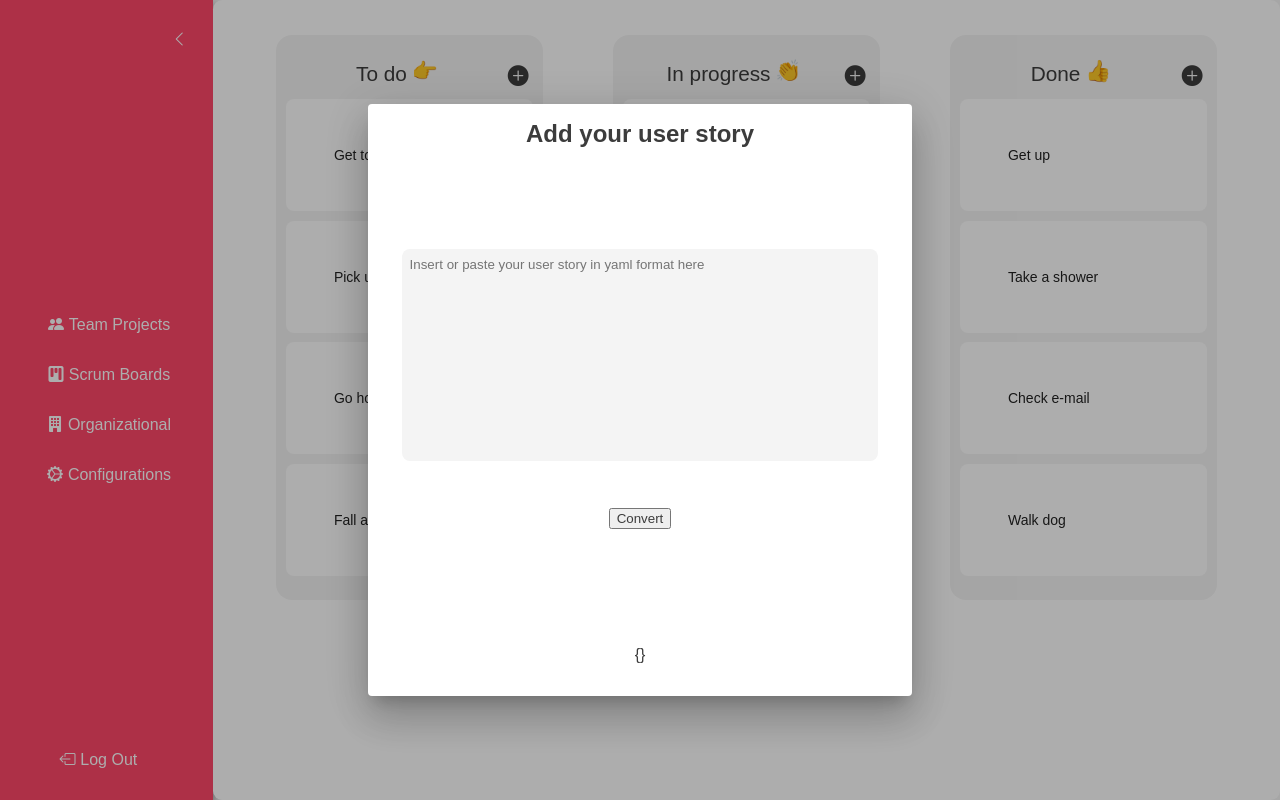
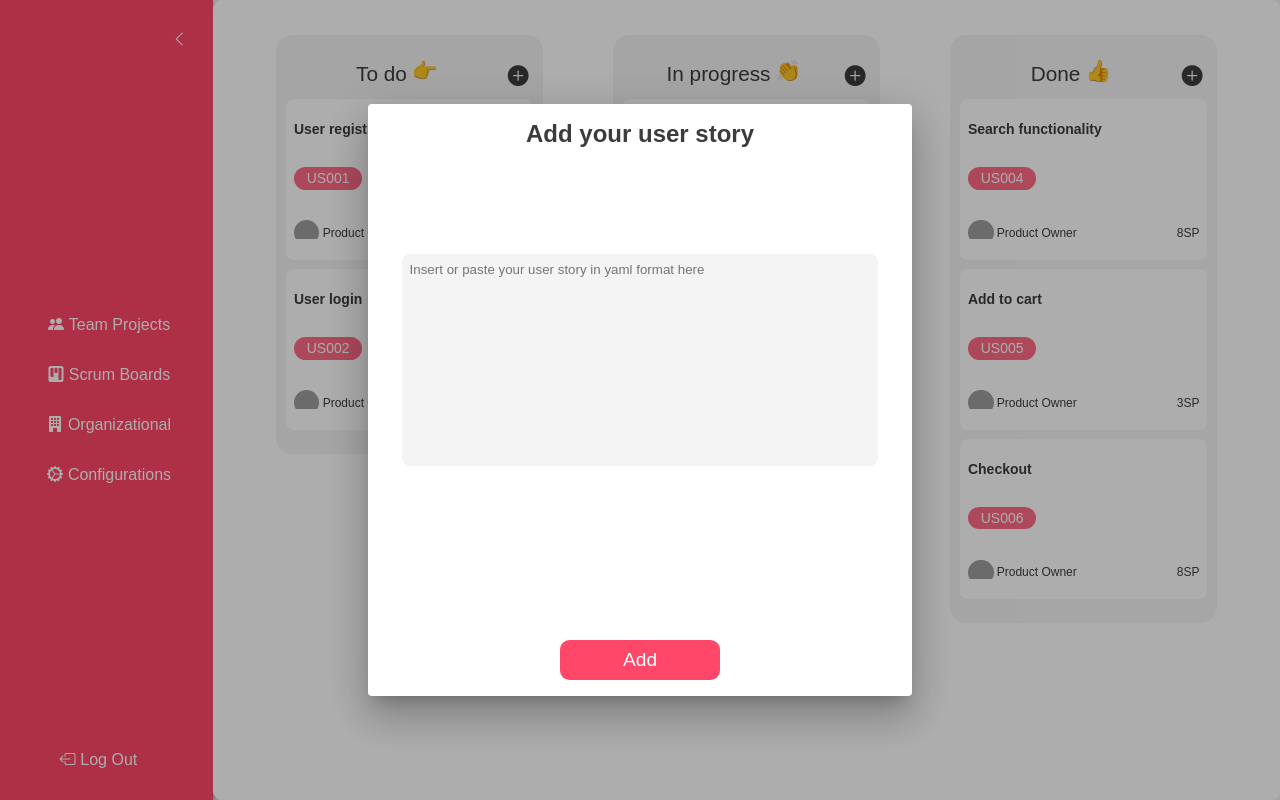
Before and after one commit to javierdominguezsuarez/YamlSprint, an Angular app in the folder YamlSprint/: page /demo in a window 1280 px wide. Both pictures are taken after a click on the icon 520 px from the left and 75 px from the top of the page. Built offline with nearby package versions, Linux system fonts and the light colour scheme; grey boxes are pictures that could not be loaded.

Commit message:
Added card component and Funtionality to add user story

```diff
--- a/YamlSprint/src/app/boards/scrum-board/scrum-board.component.html
+++ b/YamlSprint/src/app/boards/scrum-board/scrum-board.component.html
@@ -9,12 +9,12 @@
                   <h2 class="emoji">👉</h2>
                 </div>
                 <div class="add-container">
-                  <i class="bi bi-plus-circle-fill" (click)="openUsForm()"></i>
+                  <i class="bi bi-plus-circle-fill" (click)="openUsForm('first')"></i>
                 </div>
               </div>
 
 
-            <div class="example-box" *ngFor="let item of todo" cdkDrag>{{item}}</div>
+            <div class="example-box" *ngFor="let item of todo" cdkDrag><app-us-card [userStory]="item"></app-us-card></div>
         </div>
     </div>
     <div class="example-container">
@@ -28,11 +28,11 @@
                   <h2 class="emoji">👏</h2>
                 </div>
                 <div class="add-container">
-                  <i class="bi bi-plus-circle-fill" (click)="openUsForm()"></i>
+                  <i class="bi bi-plus-circle-fill" (click)="openUsForm('second')"></i>
                 </div>
               </div>
 
-            <div class="example-box" *ngFor="let item of progress" cdkDrag>{{item}}</div>
+            <div class="example-box" *ngFor="let item of progress" cdkDrag><app-us-card [userStory]="item"></app-us-card></div>
         </div>
     </div>
     <div class="example-container">
@@ -46,12 +46,12 @@
                   <h2 class="emoji">👍</h2>
                 </div>
                 <div class="add-container">
-                  <i class="bi bi-plus-circle-fill" (click)="openUsForm()"></i>
+                  <i class="bi bi-plus-circle-fill" (click)="openUsForm('third')"></i>
                 </div>
               </div>
 
 
-            <div class="example-box" *ngFor="let item of done" cdkDrag>{{item}}</div>
+            <div class="example-box" *ngFor="let item of done" cdkDrag><app-us-card [userStory]="item"></app-us-card></div>
         </div>
     </div>
 </main>
--- a/YamlSprint/src/app/boards/scrum-board/scrum-board.component.scss
+++ b/YamlSprint/src/app/boards/scrum-board/scrum-board.component.scss
@@ -37,17 +37,14 @@
 
 .example-box {
   border-radius: 0.5rem;
-  padding: 3rem;
   border-bottom: none;
   color: rgba(0, 0, 0, 0.87);
-  display: flex;
-  flex-direction: row;
-  align-items: center;
-  justify-content: space-between;
   box-sizing: border-box;
   cursor: move;
   background: white;
   font-size: 14px;
+  width: 100%;
+  padding: 0.5rem;
 }
 
 .cdk-drag-preview {
--- a/YamlSprint/src/app/boards/scrum-board/scrum-board.component.ts
+++ b/YamlSprint/src/app/boards/scrum-board/scrum-board.component.ts
@@ -1,20 +1,128 @@
 import { Component } from '@angular/core';
-import {CdkDragDrop, moveItemInArray, transferArrayItem} from '@angular/cdk/drag-drop';
+import { CdkDragDrop, moveItemInArray, transferArrayItem } from '@angular/cdk/drag-drop';
 import { MatDialog } from '@angular/material/dialog';
 import { UsFormComponent } from '../us-form/us-form.component';
+import { UserStory } from '../us-form/user-story';
 @Component({
   selector: 'app-scrum-board',
   templateUrl: './scrum-board.component.html',
   styleUrls: ['./scrum-board.component.scss']
 })
 export class ScrumBoardComponent {
-  todo = ['Get to work', 'Pick up groceries', 'Go home', 'Fall asleep'];
-  progress = ['Brush teeth']
-  done = ['Get up', 'Take a shower', 'Check e-mail', 'Walk dog'];
+  todo: UserStory[] = [
+    {
+      id: 'US001',
+      name: 'User registration',
+      description: 'As a new user, I want to register on the website so that I can access all its features.',
+      subtasks: [
+        'Create registration form',
+        'Implement back-end validation',
+        'Store user information in the database'
+      ],
+      acceptanceCriteria: [
+        'User can successfully register',
+        'User receives confirmation email'
+      ],
+      owner: 'Product Owner',
+      estimation: '3'
+    },
+    {
+      id: 'US002',
+      name: 'User login',
+      description: 'As a registered user, I want to login to the website so that I can access my account.',
+      subtasks: [
+        'Create login form',
+        'Implement back-end validation'
+      ],
+      acceptanceCriteria: [
+        'User can successfully login',
+        'User is redirected to their dashboard'
+      ],
+      owner: 'Product Owner',
+      estimation: '2'
+    }]
+
+  progress: UserStory[] = [
+    {
+      id: 'US003',
+      name: 'User profile',
+      description: 'As a user, I want to edit my profile information so that it is up-to-date.',
+      subtasks: [
+        'Create profile page',
+        'Implement edit functionality',
+        'Store updated user information in the database'
+      ],
+      acceptanceCriteria: [
+        'User can successfully edit their profile information',
+        'Updated information is saved to the database'
+      ],
+      owner: 'Product Owner',
+      estimation: '5'
+    }
+  ]
+
+  done: UserStory[] = [{
+    id: 'US004',
+    name: 'Search functionality',
+    description: 'As a user, I want to search for specific content on the website.',
+    subtasks: [
+      'Implement search bar',
+      'Implement search functionality',
+      'Display search results'
+    ],
+    acceptanceCriteria: [
+      'User can enter search terms in the search bar',
+      'Relevant search results are displayed'
+    ],
+    owner: 'Product Owner',
+    estimation: '8'
+  },
+  {
+    id: 'US005',
+    name: 'Add to cart',
+    description: 'As a user, I want to add items to my cart so that I can purchase them.',
+    subtasks: [
+      'Create shopping cart',
+      'Implement add to cart functionality',
+      'Store cart information in the database'
+    ],
+    acceptanceCriteria: [
+      'User can successfully add items to their cart',
+      'Cart information is saved to the database'
+    ],
+    owner: 'Product Owner',
+    estimation: '3'
+  },
+  {
+    id: 'US006',
+    name: 'Checkout',
+    description: 'As a user, I want to checkout and purchase the items in my cart.',
+    subtasks: [
+      'Create checkout page',
+      'Implement payment processing',
+      'Update inventory levels'
+    ],
+    acceptanceCriteria: [
+      'User can successfully complete checkout process',
+      'Payment is processed correctly',
+      'Inventory levels are updated'
+    ],
+    owner: 'Product Owner',
+    estimation: '8'
+  }]
+
+
+
+
+
+
+
+
+
 
   constructor(private dialog: MatDialog) { }
 
-  drop(event: CdkDragDrop<string[]>) {
+  drop(event: CdkDragDrop<UserStory[]>) {
     if (event.previousContainer === event.container) {
       moveItemInArray(event.container.data, event.previousIndex, event.currentIndex);
     } else {
@@ -26,11 +134,26 @@ export class ScrumBoardComponent {
       );
     }
   }
-  openUsForm() {
+  openUsForm(board: string) {
     const dialogRef = this.dialog.open(UsFormComponent);
 
-    dialogRef.afterClosed().subscribe(result => {
+    dialogRef.componentInstance.addEvent.subscribe((us: UserStory) => {
       console.log('The dialog was closed');
-    });
+      console.log('UserStory object:', us);
+      if (us) {
+        if (board === "first") {
+          this.todo.push(us)
+        }
+        if (board === "second") {
+          this.progress.push(us)
+        }
+        if (board === "third") {
+          this.done.push(us)
+        }
+      }
+      dialogRef.close();
+    })
+
+
   }
 }
--- /dev/null
+++ b/YamlSprint/src/app/boards/us-card/us-card.component.html
@@ -0,0 +1,21 @@
+<article>
+    <section class="top">
+        <p><strong>{{this.userStory.name || "UserStoryName"}}</strong></p>
+    </section>
+    <section class="mid">
+        <div class="id-container">
+            <p class="id-text">{{this.userStory.id|| "UserStoryID"}}</p>
+        </div>
+
+    </section>
+    <section class="bot">
+        <div class="owner-container">
+            <div class="pic-container">
+                <img src="https://i2-prod.dailyrecord.co.uk/incoming/article1986413.ece/ALTERNATES/s1227b/Lemur.jpg" alt="Francisco">
+            </div>
+            <p class="owner-text">{{this.userStory.owner|| "UserStoryOwner"}}</p>
+        </div>
+
+        <p class="sp-text">{{this.userStory.estimation + 'SP'|| "UserStoryEstimation"}}</p>
+    </section>
+</article>
--- /dev/null
+++ b/YamlSprint/src/app/boards/us-card/us-card.component.scss
@@ -0,0 +1,73 @@
+article {
+    height: 100%;
+    width: 100%;
+    display: flex;
+    flex-direction: column;
+    justify-content: space-between;
+    border-radius: 0.5rem;
+    gap: 1rem;
+}
+
+.top {
+    height: 30%;
+    width: 100%;
+}
+
+.mid {
+    height: 40%;
+    width: 100%;
+}
+
+.bot {
+    padding-top: 0.5rem;
+    height: 40%;
+    width: 100%;
+    display: flex;
+    justify-content: space-between;
+    align-items: center;
+}
+
+.id-container {
+    width: fit-content;
+    height: fit-content;
+    padding: 0.2rem 0.8rem;
+    background-color: #FF4769;
+    border-radius: 0.8rem;
+    opacity: 0.8;
+
+}
+
+.id-text {
+    color: #fff;
+    margin: 0;
+    opacity: 1;
+}
+
+.owner-container {
+    height: 100%;
+    width: 80%;
+    gap: 0.2rem;
+    display: flex;
+    justify-content: flex-start;
+    align-items: center;
+}
+
+.pic-container {
+    width: 1.6rem;
+    height: 1.6rem;
+    border-radius: 100rem;
+    overflow: hidden;
+}
+
+.pic-container img {
+    width: 100%;
+    height: auto;
+    object-fit: cover;
+
+}
+.owner-text{
+    font-size: 0.75rem;
+}
+.sp-text{
+    font-size: 0.75rem;
+}
--- /dev/null
+++ b/YamlSprint/src/app/boards/us-card/us-card.component.ts
@@ -0,0 +1,15 @@
+import { Component, Input } from '@angular/core';
+import { UserStory } from '../us-form/user-story';
+
+@Component({
+  selector: 'app-us-card',
+  templateUrl: './us-card.component.html',
+  styleUrls: ['./us-card.component.scss']
+})
+export class UsCardComponent {
+  @Input()
+  userStory!: UserStory;
+
+
+
+}
--- a/YamlSprint/src/app/boards/us-form/us-form.component.html
+++ b/YamlSprint/src/app/boards/us-form/us-form.component.html
@@ -3,10 +3,6 @@
 
     <form [formGroup]="yamlForm">
         <textarea formControlName="yamlInput" placeholder="Insert or paste your user story in yaml format here"></textarea>
-        <button type="button" (click)="convert()">Convert</button>
     </form>
-
-    <div *ngIf="tsObject">
-        <pre>{{ tsObject | json }}</pre>
-    </div>
+    <app-button word="Add" (click)="convert()"></app-button>
 </main>
--- a/YamlSprint/src/app/boards/us-form/us-form.component.ts
+++ b/YamlSprint/src/app/boards/us-form/us-form.component.ts
@@ -1,8 +1,9 @@
-import { Component } from '@angular/core';
+import { Component, EventEmitter, Output } from '@angular/core';
 import { FormBuilder, FormControl, FormGroup } from '@angular/forms';
 import * as jsyaml from 'js-yaml';
 import { ReactiveFormsModule } from '@angular/forms';
 import { UserStory } from './user-story';
+import { MatDialogRef } from '@angular/material/dialog';
 
 @Component({
   selector: 'app-us-form',
@@ -11,13 +12,14 @@ import { UserStory } from './user-story';
 })
 
 export class UsFormComponent {
+
+  @Output() addEvent = new EventEmitter<UserStory>()
   yamlForm: FormGroup
-
   yamlInput: FormControl = new FormControl('')
 
-  tsObject: any = {}
+  tsObject: UserStory[] = []
 
-  constructor(private fb: FormBuilder) {
+  constructor(private fb: FormBuilder,public dialogRef: MatDialogRef<UsFormComponent>) {
     this.yamlForm = this.fb.group({
       yamlInput: this.yamlInput,
     })
@@ -25,7 +27,10 @@ export class UsFormComponent {
 
   convert() {
     try {
-      this.tsObject = jsyaml.load(this.yamlInput.value);
+      this.tsObject = jsyaml.load(this.yamlInput.value) as UserStory[]
+      console.log(this.tsObject)
+      this.addEvent.emit(this.tsObject[0])
+      this.dialogRef.close()
     } catch (e) {
       console.error(e);
     }
```
Also changed, not shown: YamlSprint/src/app/boards/boards.module.ts (+6 -2 lines), 1 other file (tests, documents, lock files or other folders).
